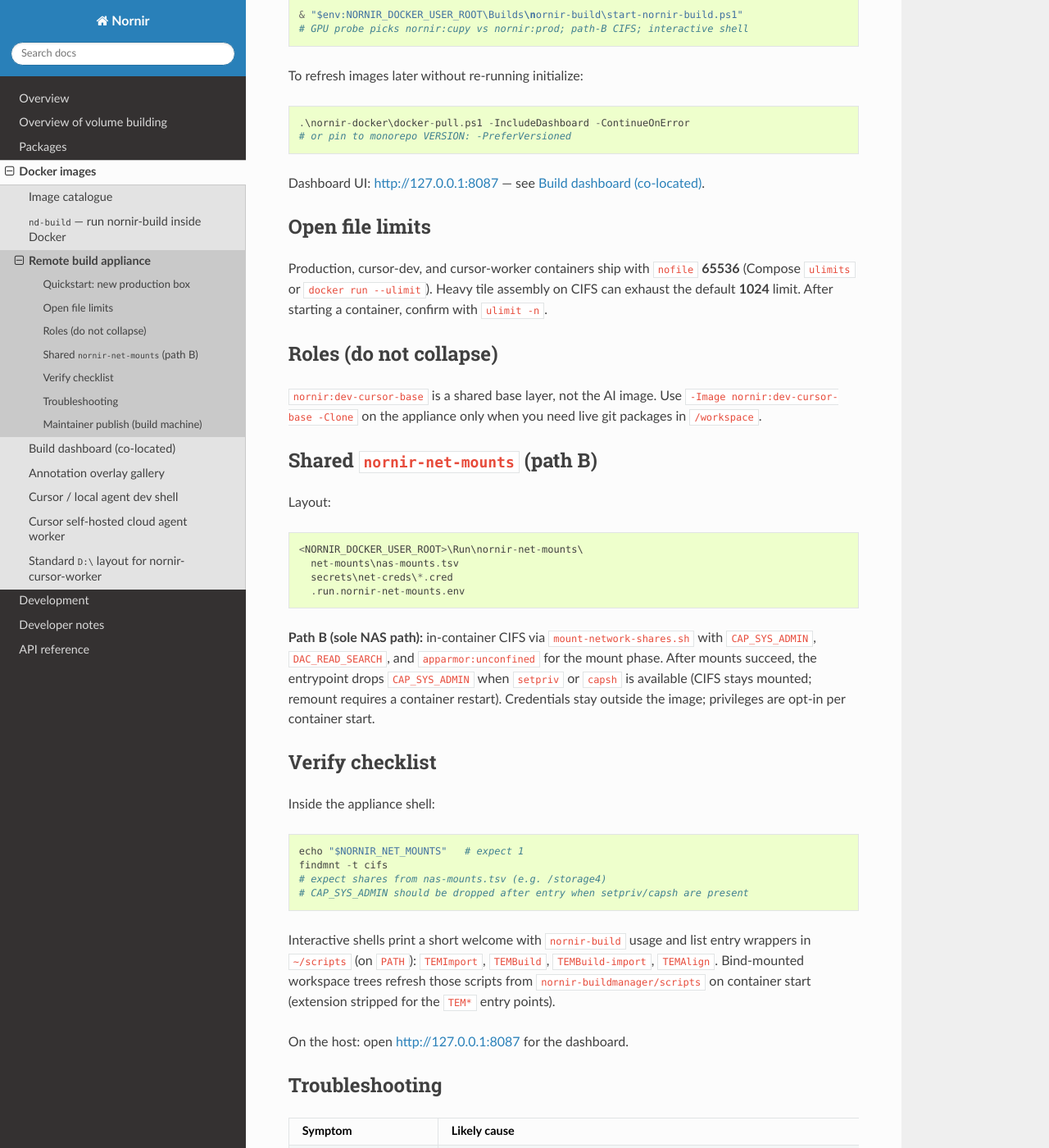
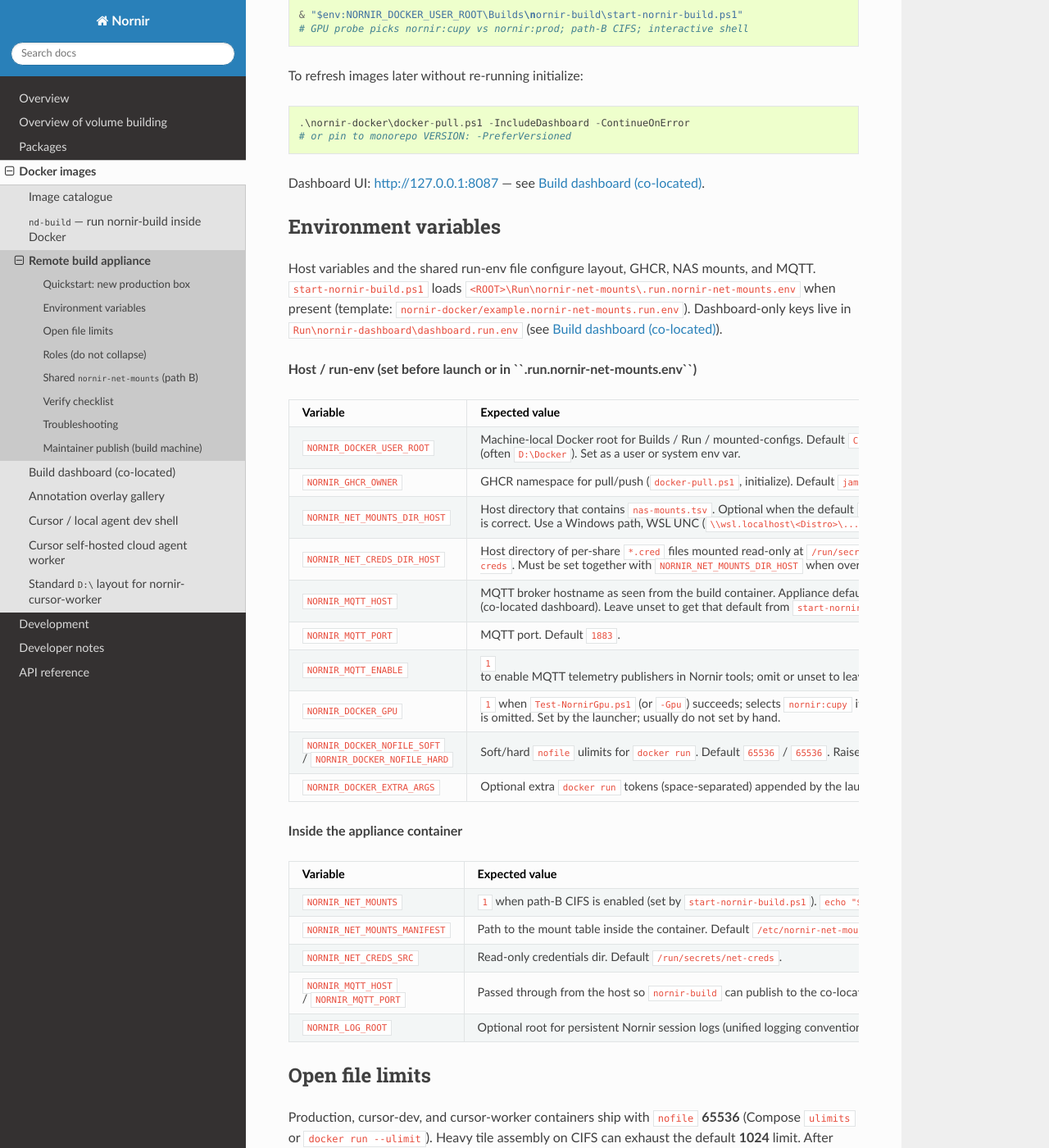
Before and after one commit to jamesra/nornir, a Sphinx documentation site: the page built from docs/docker/remote_deployment.rst, in a window 1280 px wide and 1400 px high, scrolled down 775 px. Shown: the whole window at 82% size. Built offline with Sphinx 7.4.7 and the Read the Docs theme 3.1.0, drawn with Linux system fonts in a browser that asks for light colours; some of the changed text lies outside the part shown.

Commit message:
Document remote-appliance env vars and deploy docs to Pages master.
Co-authored-by: Cursor <cursoragent@cursor.com>

```diff
--- a/docs/development/publishing_documentation.rst
+++ b/docs/development/publishing_documentation.rst
@@ -36,7 +36,7 @@ The workflow **``.github/workflows/docs.yml``** in this monorepo:
 * Runs ``sphinx-build -b html docs docs/_build/html``.
 * On **push** or **workflow_dispatch** to the default branch, deploys the contents of
   ``docs/_build/html`` to the external repository **``nornir/nornir.github.io``**
-  (option A: push built HTML).
+  on branch **``master``** (the branch GitHub Pages serves; option A: push built HTML).
 
 See the workflow file for the exact triggers and action versions.
 
@@ -47,7 +47,7 @@ Pushing from this repo into **another** repository requires a token or deploy ke
 
 * **Secret (placeholder name):** ``NORNIR_GITHUB_IO_DEPLOY_TOKEN`` — a fine-grained or classic PAT with ``contents: write`` on ``nornir/nornir.github.io``, stored in this monorepo’s **Settings → Secrets and variables → Actions**.
 
-**Do not** commit real tokens into the repository. If the secret is missing, the build job may still succeed while the deploy step fails—add the secret or disable the deploy step for forks.
+Without that secret, the HTML **build** can succeed while **Publish to nornir.github.io** fails with ``not found deploy key or tokens``.
 
 Version banner
 --------------
--- a/docs/docker/remote_deployment.rst
+++ b/docs/docker/remote_deployment.rst
@@ -38,6 +38,81 @@ To refresh images later without re-running initialize::
 
 Dashboard UI: http://127.0.0.1:8087 — see :doc:`dashboard`.
 
+Environment variables
+---------------------
+
+Host variables and the shared run-env file configure layout, GHCR, NAS mounts, and
+MQTT. ``start-nornir-build.ps1`` loads
+``<ROOT>\Run\nornir-net-mounts\.run.nornir-net-mounts.env`` when present (template:
+``nornir-docker/example.nornir-net-mounts.run.env``). Dashboard-only keys live in
+``Run\nornir-dashboard\dashboard.run.env`` (see :doc:`dashboard`).
+
+**Host / run-env (set before launch or in ``.run.nornir-net-mounts.env``)**
+
+.. list-table::
+   :header-rows: 1
+   :widths: 32 68
+
+   * - Variable
+     - Expected value
+   * - ``NORNIR_DOCKER_USER_ROOT``
+     - Machine-local Docker root for Builds / Run / mounted-configs. Default
+       ``C:\Docker`` (often ``D:\Docker``). Set as a user or system env var.
+   * - ``NORNIR_GHCR_OWNER``
+     - GHCR namespace for pull/push (``docker-pull.ps1``, initialize). Default
+       ``jamesra``. Example: ``nornir`` for org packages.
+   * - ``NORNIR_NET_MOUNTS_DIR_HOST``
+     - Host directory that contains ``nas-mounts.tsv``. Optional when the default
+       ``<ROOT>\Run\nornir-net-mounts\net-mounts`` is correct. Use a Windows path,
+       WSL UNC (``\\wsl.localhost\<Distro>\...``), or ``/mnt/c/...`` from a WSL shell.
+   * - ``NORNIR_NET_CREDS_DIR_HOST``
+     - Host directory of per-share ``*.cred`` files mounted read-only at
+       ``/run/secrets/net-creds``. Must be set together with
+       ``NORNIR_NET_MOUNTS_DIR_HOST`` when overriding defaults.
+   * - ``NORNIR_MQTT_HOST``
+     - MQTT broker hostname as seen from the build container. Appliance default
+       ``host.docker.internal`` (co-located dashboard). Leave unset to get that
+       default from ``start-nornir-build.ps1``.
+   * - ``NORNIR_MQTT_PORT``
+     - MQTT port. Default ``1883``.
+   * - ``NORNIR_MQTT_ENABLE``
+     - ``1`` to enable MQTT telemetry publishers in Nornir tools; omit or unset to
+       leave publishing off unless the process enables it another way.
+   * - ``NORNIR_DOCKER_GPU``
+     - ``1`` when ``Test-NornirGpu.ps1`` (or ``-Gpu``) succeeds; selects
+       ``nornir:cupy`` if ``-Image`` is omitted. Set by the launcher; usually do not
+       set by hand.
+   * - ``NORNIR_DOCKER_NOFILE_SOFT`` / ``NORNIR_DOCKER_NOFILE_HARD``
+     - Soft/hard ``nofile`` ulimits for ``docker run``. Default ``65536`` /
+       ``65536``. Raise only if tile I/O still hits ``EMFILE``.
+   * - ``NORNIR_DOCKER_EXTRA_ARGS``
+     - Optional extra ``docker run`` tokens (space-separated) appended by the
+       launcher helpers.
+
+**Inside the appliance container**
+
+.. list-table::
+   :header-rows: 1
+   :widths: 32 68
+
+   * - Variable
+     - Expected value
+   * - ``NORNIR_NET_MOUNTS``
+     - ``1`` when path-B CIFS is enabled (set by ``start-nornir-build.ps1``).
+       ``echo "$NORNIR_NET_MOUNTS"`` should print ``1``.
+   * - ``NORNIR_NET_MOUNTS_MANIFEST``
+     - Path to the mount table inside the container. Default
+       ``/etc/nornir-net-mounts/nas-mounts.tsv`` (from the host mounts dir).
+   * - ``NORNIR_NET_CREDS_SRC``
+     - Read-only credentials dir. Default ``/run/secrets/net-creds``.
+   * - ``NORNIR_MQTT_HOST`` / ``NORNIR_MQTT_PORT``
+     - Passed through from the host so ``nornir-build`` can publish to the
+       co-located dashboard.
+   * - ``NORNIR_LOG_ROOT``
+     - Optional root for persistent Nornir session logs (unified logging
+       convention). Not required for mounts; set if you want file logs under a
+       known host-visible path.
+
 Open file limits
 ----------------
 
@@ -46,13 +121,22 @@ Production, cursor-dev, and cursor-worker containers ship with ``nofile`` **6553
 Roles (do not collapse)
 -----------------------
 
-============= ========================================= ======================================
-Role          Image / stack                             Launcher
-============= ========================================= ======================================
-Programmer    ``cursor-dev`` / ``nornir:dev-cursor-base`` ``run-cursor-dev.ps1``
-Cursor AI     ``nornir:cursor-worker``                   ``start-cursor-worker.ps1``
-Build appliance ``nornir:cupy`` or ``nornir:prod``       ``start-nornir-build.ps1``
-============= ========================================= ======================================
+.. list-table::
+   :header-rows: 1
+   :widths: 22 40 38
+
+   * - Role
+     - Image / stack
+     - Launcher
+   * - Programmer
+     - ``cursor-dev`` / ``nornir:dev-cursor-base``
+     - ``run-cursor-dev.ps1``
+   * - Cursor AI
+     - ``nornir:cursor-worker``
+     - ``start-cursor-worker.ps1``
+   * - Build appliance
+     - ``nornir:cupy`` or ``nornir:prod``
+     - ``start-nornir-build.ps1``
 
 ``nornir:dev-cursor-base`` is a shared base layer, not the AI image. Use
 ``-Image nornir:dev-cursor-base -Clone`` on the appliance only when you need live
```
Also changed, not shown: 1 other file.
